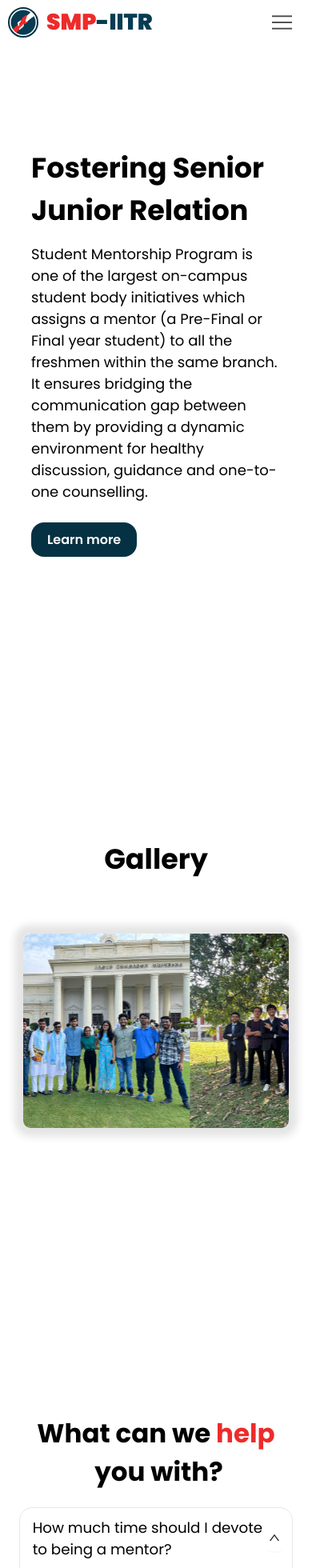
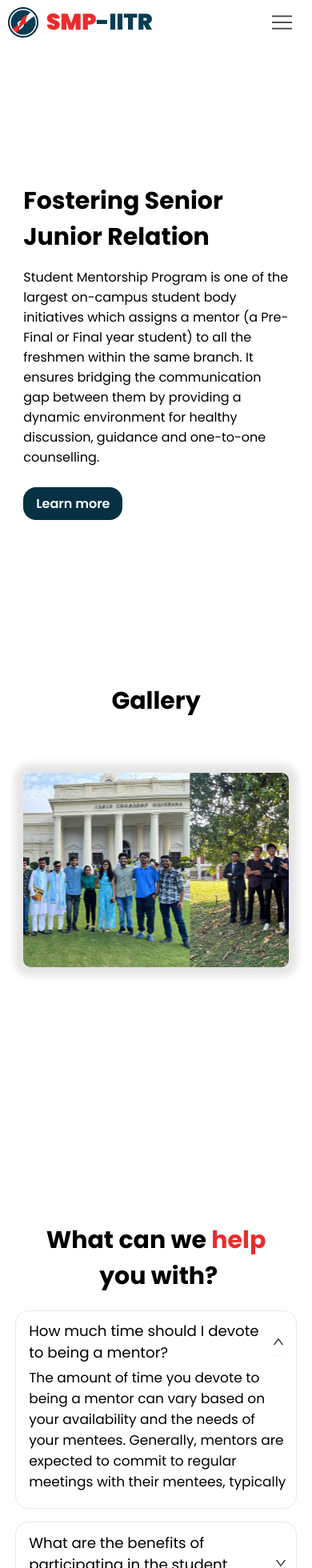
Before and after one commit to Student-Mentorship-Programme/smp-main, a Next.js app: page / in a window 390 px wide. Shown: the top 1960 px of the page at 80% size. Built offline with nearby package versions, Linux system fonts and the light colour scheme.

Commit message:
Font size Reduced

```diff
--- a/src/_components/pages/Home/Card/QnACards/Card.module.css
+++ b/src/_components/pages/Home/Card/QnACards/Card.module.css
@@ -99,7 +99,7 @@
 
 @media screen and (max-width: 992px) {
     .card_container {
-        width: 70%;
+        width: 75%;
     }
 }
 
@@ -111,6 +111,6 @@
 
 @media screen and (max-width: 576px) {
     .card_container {
-        width: 95%;
+        width: 97.5%;
     }
 }
--- a/src/_components/pages/Home/Home.module.css
+++ b/src/_components/pages/Home/Home.module.css
@@ -232,11 +232,11 @@
     }
 
     .main_first_container_content_title_area {
-        width: 80%;
+        width: 85%;
     }
 
     .main_first_container_content_title_area_button button {
-        padding: 9px 20px;
+        padding: 8px 16px;
         border-radius: 16px;
     }
 
@@ -248,3 +248,35 @@
         flex-wrap: wrap;
     }
 }
+
+@media screen and (max-width: 576px) {
+    .main_first_container_content_title_area_heading {
+        font-size: 30px;
+    }
+
+    .main_first_container_content_title_area_description {
+        font-size: 16px;
+    }
+
+    .main_second_container_content_heading span {
+        font-size: 30px;
+    }
+
+    .main_third_container {
+        justify-content: flex-start;
+        margin: 0px;
+        height: 77.5vh;
+    }
+
+    .main_third_container_content_heading span {
+        font-size: 30px;
+    }
+
+    .main_fourth_container {
+        margin: 0px;
+    }
+
+    .main_fourth_container_content_heading {
+        font-size: 30px;
+    }
+}
```
